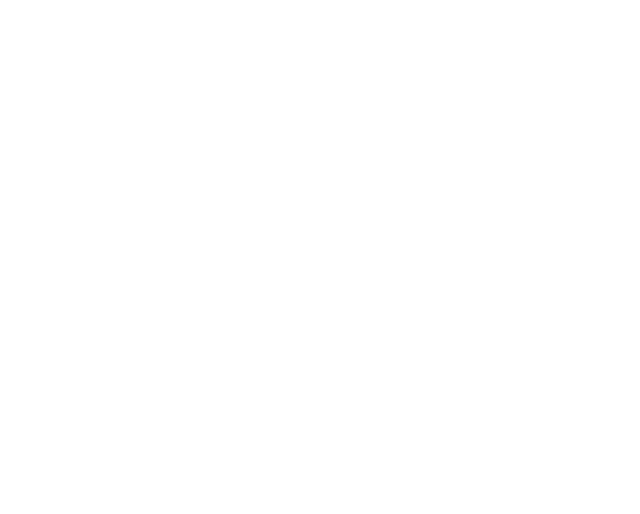
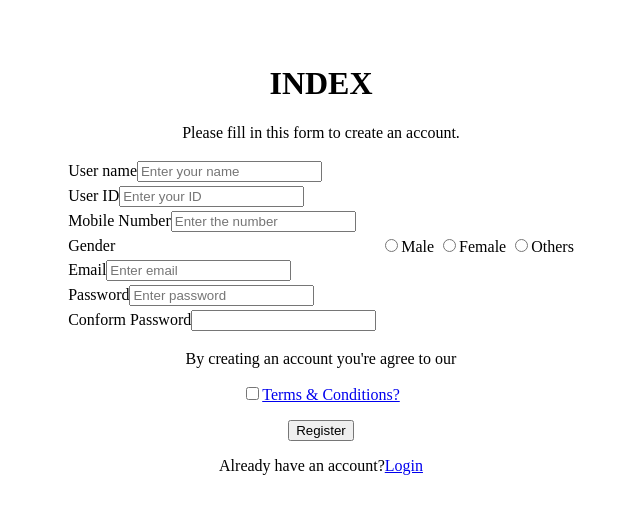
Before and after one commit to Arunprasathgt/Medical-Health-Record-Storer, a plain HTML site: page index.html in a window 1280 px wide. Shown: the whole page, without its empty margins (319-959 px from the left). Drawn offline with Linux system fonts and the light colour scheme.

Commit message:
added link

```diff
--- a/index.html
+++ b/index.html
@@ -1,3 +1,55 @@
 <html lang="en">
 <head>
     <meta charset="UTF-8">
+    <meta name="viewport" content="width=device-width, initial-scale=1.0">
+    <title>Sign up</title>
+</head>
+
+<body>
+    <center>
+        <br>
+        <br>
+    <h1>INDEX</h1>
+    <p>Please fill in this form to create an account. </p>
+
+
+
+        <form action="#" method="post">
+            <table>
+            <tr>
+                <td>User name<input type="text" placeholder="Enter your name" name="name"></td>
+            </tr>
+            <tr>
+                <td> User ID<input type="text" placeholder="Enter your ID" name="User ID"></td>
+            </tr>
+            <tr>
+                <td>Mobile Number<input type="number" placeholder="Enter the number"> </td>
+            </tr>
+            <tr>
+                <td>Gender</td>
+                <td>
+                   <input type="radio"  id="male" name="gender" value="male">Male
+                   <input type="radio" id="Female" name="gender" value="Female">Female
+                    <input type="radio" id="others" name="gender" value="others">Others
+                </td>
+            </tr>
+             <td>Email<input type="email"  placeholder="Enter email" name="email"></td>
+            </tr>
+            <tr>
+                <td>Password<input type="password"  placeholder="Enter password" name="password"></td>
+             </tr>
+             <tr>
+                <td>Conform Password<input type="password"  name="CFPassword" ></td>
+             </tr>
+            </table>
+        </form>
+
+    <p> By creating an account you're  agree to our<br>
+    <p><input type="checkbox"><a href="About us.html" >Terms & Conditions?</a></p>
+     <button type="submit">Register</button>
+     <div>
+        <p> Already have an account?<a href="./HTML/login.html">Login</a></p>
+     </div>
+    </center>
+</body>
+</html>
```
Also changed, not shown: HTML/About us.html (+1 -1 lines).
